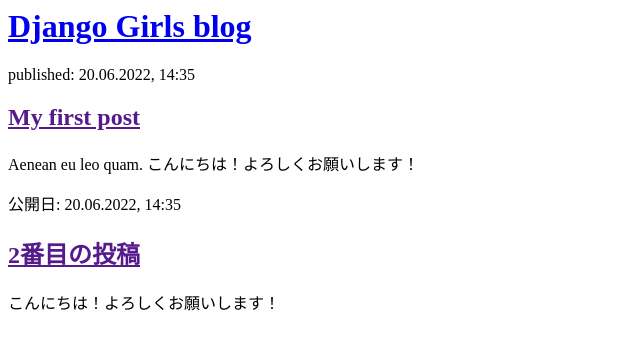
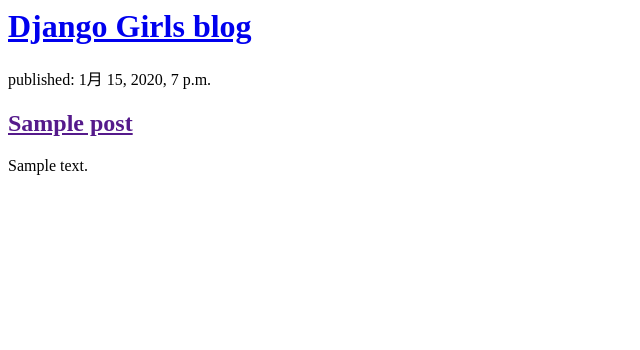
Before and after one commit to Suehiro20/my-first-blog, a Django app: page / in a window 1280 px wide. Shown: the top 350 px of the page, without its empty margins (0-640 px from the left). Run offline with Django 3.2, Linux system fonts and the light colour scheme; tables that the repository leaves empty hold one stand-in row (values such as "Sample post").

Commit message:
Modified templates to display posts from database.

```diff
--- a/blog/templates/blog/post_list.html
+++ b/blog/templates/blog/post_list.html
@@ -3,18 +3,20 @@
         <title>Django Girls blog</title>
     </head>
     <body>
-        <dv>
+        <div>
             <h1><a href="/">Django Girls blog</a></h1>
-        </dv>
+        </div>
+        {% for post in posts %}
         <div>
-            <p>published: 20.06.2022, 14:35</p>
-            <h2><a href="">My first post</a></h2>
-            <p>Aenean eu leo quam. こんにちは！よろしくお願いします！</p>
+            <p>published: {{ post.published_date }}</p>
+            <h2><a href="">{{ post.title }}</a></h2>
+            <p>{{ post.text|linebreaksbr }}</p>
         </div>
-        <divv>
+        {% endfor %}
+        <!-- <div>
             <p>公開日: 20.06.2022, 14:35</p>
             <h2><a href="">2番目の投稿</a></h2>
             <p>こんにちは！よろしくお願いします！</p>
-        </divv>
+        </div> -->
     </body>
 </html>
--- a/blog/views.py
+++ b/blog/views.py
@@ -1,6 +1,9 @@
 from django.shortcuts import render
+from django.utils import timezone
+from .models import Post
 
 # Create your views here.
 
 def post_list(request) :
-    return render(request, 'blog/post_list.html', {})
+    posts = Post.objects.filter(published_date__lte=timezone.now()).order_by('created_date')
+    return render(request, 'blog/post_list.html', {'posts':posts})
```
